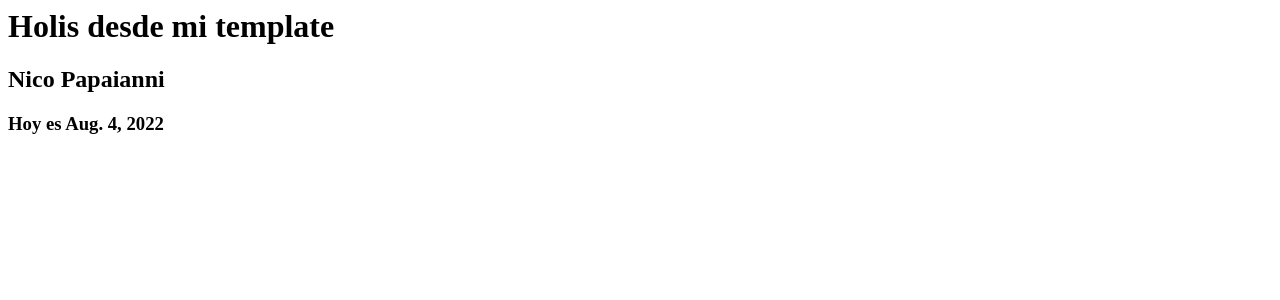
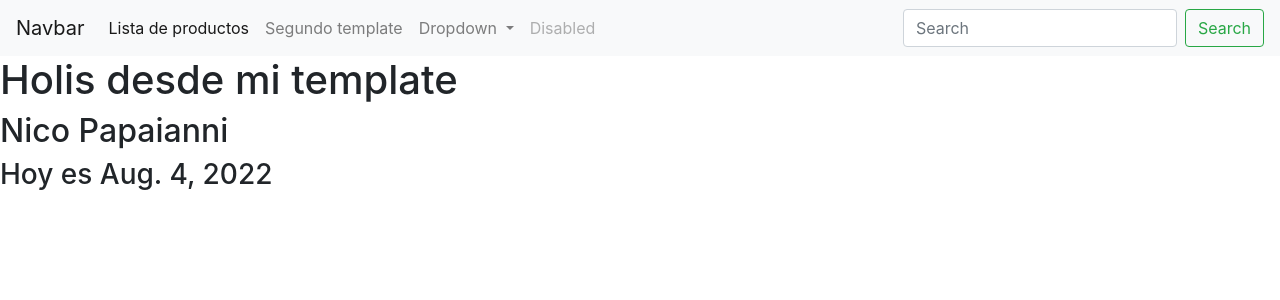
Before and after one commit to NicolasPapaianni/ecommerce, a Django app: page /segundo-template/ in a window 1280 px wide. Shown: the top 300 px of the page. Run offline with Django 4.2, Linux system fonts and the light colour scheme.

Commit message:
boostrap

```diff
--- a/econmmerce/blog/models.py
+++ b/econmmerce/blog/models.py
@@ -1,7 +1,7 @@
 from django.db import models
 
 class Articles(models.Model):
-    title = models.CharField(max_length=400, unique=True)
+    title = models.CharField(max_length=400)
     description = models.CharField(max_length=1000)
     creation_date = models.DateField(auto_now_add=True)
     author = models.CharField(max_length=40)
--- /dev/null
+++ b/econmmerce/blog/urls.py
@@ -0,0 +1,7 @@
+from django.urls import path
+from blog.views import create_article
+
+
+urlpatterns = [
+    path('create-article/', create_article, name = 'create_article'),
+]
--- a/econmmerce/blog/views.py
+++ b/econmmerce/blog/views.py
@@ -8,4 +8,4 @@ def create_article(request):
         author = 'Juan Ignasio Tessio'
         )
     context = { 'new_article' : new_article}
-    return render(request, 'new_article.html', context=context)
+    return render(request, 'articles/new_article.html', context=context)
--- a/econmmerce/econmmerce/urls.py
+++ b/econmmerce/econmmerce/urls.py
@@ -1,18 +1,16 @@
 
 from django.contrib import admin
-from django.urls import path
+from django.urls import path, include
 
 from econmmerce.views import saludo, segundo_template, template_con_lista
-from products.views import create_product, list_products
-from blog.views import create_article
+
 
 
 urlpatterns = [
     path('admin/', admin.site.urls),
     path('saludo/', saludo, name = 'saludo'),
     path('segundo-template/', segundo_template, name = 'segundo_template'),
-    path('template-con_lista/', template_con_lista, name = 'template_con_lista'),
-    path('create-product/', create_product, name = 'create_product'),
-    path('list-products/', list_products, name = 'list_products'),
-    path('create-article/', create_article, name = 'create_article'),
+    path('template-con-lista/', template_con_lista, name = 'template_con_lista'),
+    path('products/', include('products.urls')),
+    path('articles/', include('blog.urls'))
 ]
--- a/econmmerce/products/models.py
+++ b/econmmerce/products/models.py
@@ -4,7 +4,7 @@ from django.db import models        # este viene por default
 # Create your models here.
 
 class Products(models.Model):
-    name = models.CharField(max_length=40, unique=True)          # hay que poner si o si el max de caracteres ( y str)
+    name = models.CharField(max_length=40)          # hay que poner si o si el max de caracteres ( y str)
     price = models.FloatField()
     description = models.CharField(max_length=200, null=True, blank=True)  # esto me dice que el campo no es obligatorio llenarlo, puede ser nulo o quedar en blanco
     is_active = models.BooleanField(default=True)
--- /dev/null
+++ b/econmmerce/products/urls.py
@@ -0,0 +1,7 @@
+from django.urls import path
+from products.views import list_products, create_product
+
+urlpatterns = [
+    path('list-products/', list_products, name = 'list_products'),
+    path('create-product/', create_product, name = 'create_product'),
+]
--- a/econmmerce/products/views.py
+++ b/econmmerce/products/views.py
@@ -9,11 +9,11 @@ def create_product(request):
     context = {
         'new_product' : new_product
     }
-    return render( request, 'new_product.html', context=context)
+    return render( request, 'products/new_product.html', context=context)
 
 def list_products(request):
     products = Products.objects.all()
     context = {
         'products': products
     }
-    return render(request, 'products_list.html', context=context)
+    return render(request, 'products/products_list.html', context=context)
--- a/econmmerce/templates/template_2.html
+++ b/econmmerce/templates/template_2.html
@@ -1,3 +1,70 @@
-<h1> Holis desde mi template</h1>
-<h2>{{name}} {{last_name}}</h2>
-<h3>Hoy es {{today}}</h3>
+<!DOCTYPE html>
+<html lang="en">
+
+<head>
+    <meta charset="UTF-8">
+    <meta http-equiv="X-UA-Compatible" content="IE=edge">
+    <meta name="viewport" content="width=device-width, initial-scale=1.0">
+    <link rel="stylesheet" href="https://cdn.jsdelivr.net/npm/bootstrap@4.6.2/dist/css/bootstrap.min.css"
+        integrity="sha384-xOolHFLEh07PJGoPkLv1IbcEPTNtaed2xpHsD9ESMhqIYd0nLMwNLD69Npy4HI+N" crossorigin="anonymous">
+    <title>Document</title>
+</head>
+
+<body>
+
+
+    <nav class="navbar navbar-expand-lg navbar-light bg-light">
+        <a class="navbar-brand" href="#">Navbar</a>
+        <button class="navbar-toggler" type="button" data-toggle="collapse" data-target="#navbarSupportedContent"
+            aria-controls="navbarSupportedContent" aria-expanded="false" aria-label="Toggle navigation">
+            <span class="navbar-toggler-icon"></span>
+        </button>
+
+        <div class="collapse navbar-collapse" id="navbarSupportedContent">
+            <ul class="navbar-nav mr-auto">
+                <li class="nav-item active">
+                    <a class="nav-link" href="/products/list-products/">Lista de productos <span
+                            class="sr-only">(current)</span></a>
+                </li>
+                <li class="nav-item">
+                    <a class="nav-link" href="/segundo-template/">Segundo template</a>
+                </li>
+                <li class="nav-item dropdown">
+                    <a class="nav-link dropdown-toggle" href="#" role="button" data-toggle="dropdown"
+                        aria-expanded="false">
+                        Dropdown
+                    </a>
+                    <div class="dropdown-menu">
+                        <a class="dropdown-item" href="#">Action</a>
+                        <a class="dropdown-item" href="#">Another action</a>
+                        <div class="dropdown-divider"></div>
+                        <a class="dropdown-item" href="#">Something else here</a>
+                    </div>
+                </li>
+                <li class="nav-item">
+                    <a class="nav-link disabled">Disabled</a>
+                </li>
+            </ul>
+            <form class="form-inline my-2 my-lg-0">
+                <input class="form-control mr-sm-2" type="search" placeholder="Search" aria-label="Search">
+                <button class="btn btn-outline-success my-2 my-sm-0" type="submit">Search</button>
+            </form>
+        </div>
+    </nav>
+
+
+    <h1> Holis desde mi template</h1>
+    <h2>{{name}} {{last_name}}</h2>
+    <h3>Hoy es {{today}}</h3>
+
+
+</body>
+
+<script src="https://cdn.jsdelivr.net/npm/jquery@3.5.1/dist/jquery.slim.min.js"
+    integrity="sha384-DfXdz2htPH0lsSSs5nCTpuj/zy4C+OGpamoFVy38MVBnE+IbbVYUew+OrCXaRkfj"
+    crossorigin="anonymous"></script>
+<script src="https://cdn.jsdelivr.net/npm/bootstrap@4.6.2/dist/js/bootstrap.bundle.min.js"
+    integrity="sha384-Fy6S3B9q64WdZWQUiU+q4/2Lc9npb8tCaSX9FK7E8HnRr0Jz8D6OP9dO5Vg3Q9ct"
+    crossorigin="anonymous"></script>
+
+</html>
```
Also changed, not shown: econmmerce/templates/products/products_list.html (added, +71 -0 lines), econmmerce/templates/products_list.html (deleted, +0 -8 lines), econmmerce/blog/migrations/0003_alter_articles_title.py (added), econmmerce/db.sqlite3, econmmerce/products/migrations/0006_alter_products_name.py (added), econmmerce/templates/articles/new_article.html (renamed from econmmerce/templates/new_article.html), econmmerce/templates/products/new_product.html (renamed from econmmerce/templates/new_product.html).
